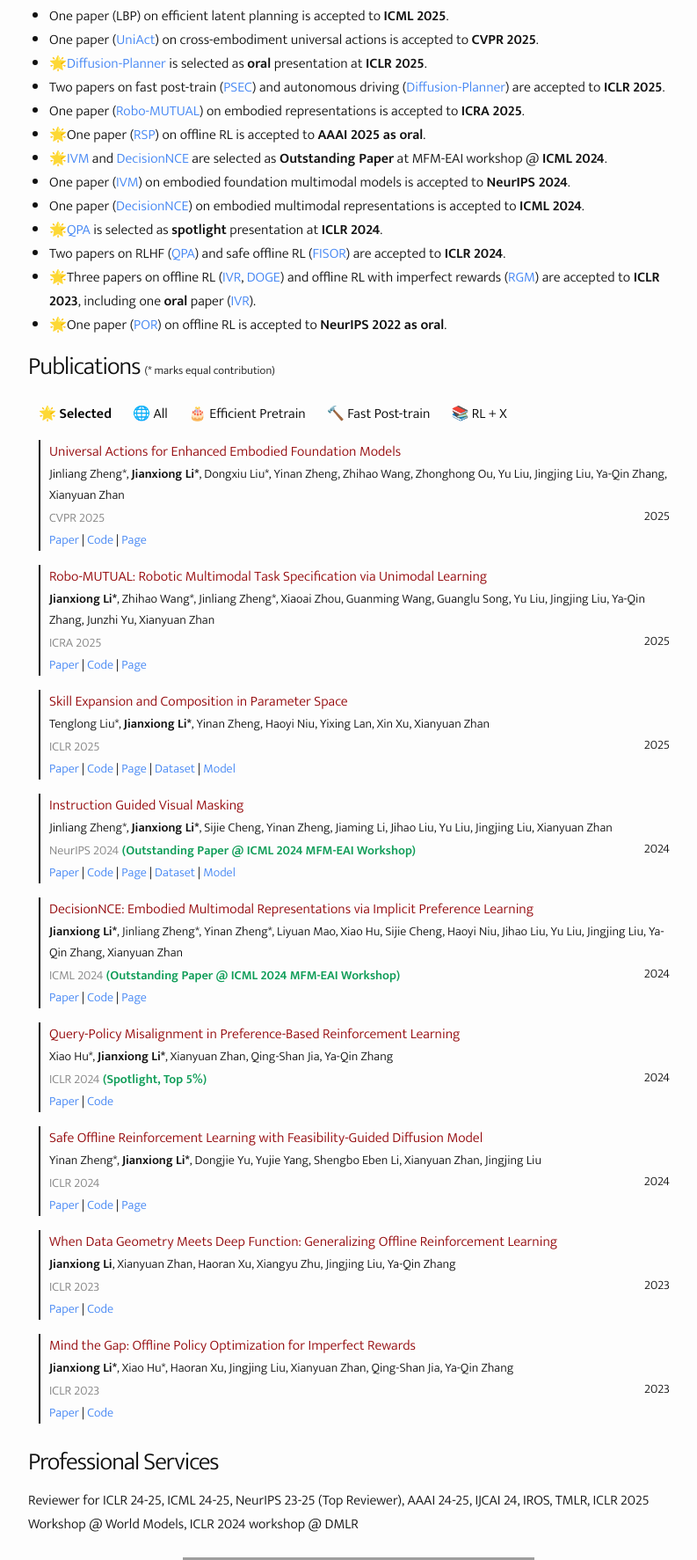
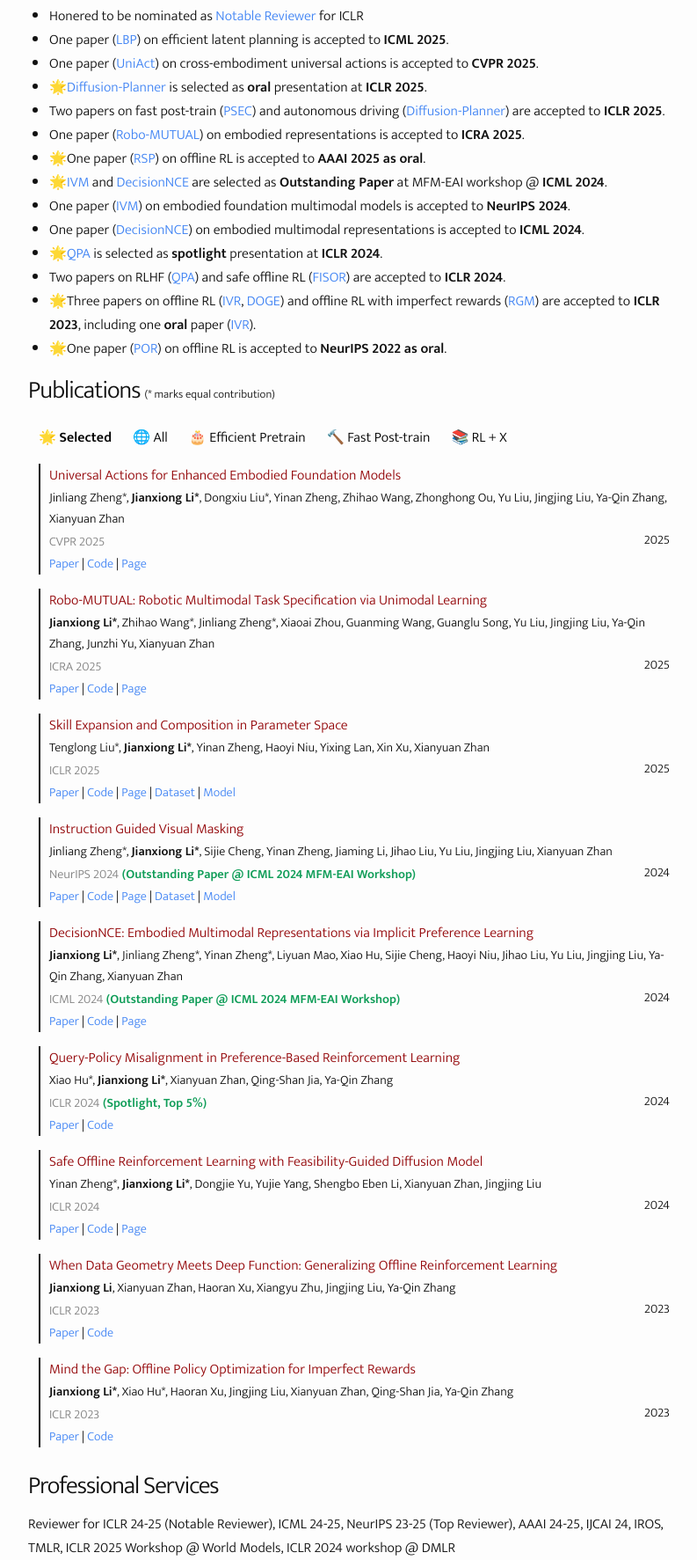
Before and after one commit to Facebear-ljx/Facebear-ljx.github.io, a plain HTML site: page index.html in a window 1280 px wide. Shown: the part 687-2460 px from the top of the page at 88% size, without its empty margins (232-1025 px from the left). Drawn offline with Linux system fonts and the light colour scheme; grey boxes are pictures that could not be loaded; a web font is replaced by a local one.

Commit message:
Update index.html

```diff
--- a/index.html
+++ b/index.html
@@ -94,7 +94,8 @@
         </header>
         <article class="post">
           <ul>
-            <li>One paper (LBP) on efficient latent planning is accepted to <strong>ICML 2025</strong>. </li>
+            <li>Honered to be nominated as <a href="https://iclr.cc/Conferences/2025/Reviewers">Notable Reviewer</a> for ICLR
+            <li>One paper (<a href="https://www.arxiv.org/abs/2505.06861">LBP</a>) on efficient latent planning is accepted to <strong>ICML 2025</strong>. </li>
             <li>One paper (<a href="https://arxiv.org/abs/2501.10105">UniAct</a>) on cross-embodiment universal actions is accepted to <strong>CVPR 2025</strong>. </li>
             <li>🌟<a href="https://zhengyinan-air.github.io/Diffusion-Planner/">Diffusion-Planner</a> is selected as <strong>oral</strong> presentation at <strong>ICLR 2025</strong>.</li>
             <li>Two papers on fast post-train (<a href="https://ltlhuuu.github.io/PSEC/">PSEC</a>) and autonomous driving (<a href="https://zhengyinan-air.github.io/Diffusion-Planner/">Diffusion-Planner</a>) are accepted to <strong>ICLR 2025</strong>. </li>
@@ -323,9 +324,9 @@
                 <!-- <span class="oral">(Spotlight, Top 5%)</span> -->
                 <span class="year">2025</span>
                 <span class="links">
-              <!-- <a href="https://arxiv.org/abs/2501.10105">Paper</a> | -->
-              <!-- <a href="https://github.com/2toinf/UniAct?tab=readme-ov-file">Code</a> | -->
-              <!-- <a href="https://2toinf.github.io/UniAct/">Page</a> -->
+              <a href="https://www.arxiv.org/abs/2505.06861">Paper</a> |
+              <a href="https://github.com/Dstate/LBP">Code</a> |
+              <a href="https://lbp-authors.github.io/">Page</a>
             </span>
           </li>
 
@@ -978,7 +979,7 @@
         <h1 class="post-title">Professional Services</h1>
         </header>
         <div class="post-content">
-        Reviewer for ICLR 24-25, ICML 24-25, NeurIPS 23-25 (Top Reviewer), AAAI 24-25, IJCAI 24, IROS, TMLR, ICLR 2025 Workshop @ World Models, ICLR 2024 workshop @ DMLR
+        Reviewer for ICLR 24-25 (Notable Reviewer), ICML 24-25, NeurIPS 23-25 (Top Reviewer), AAAI 24-25, IJCAI 24, IROS, TMLR, ICLR 2025 Workshop @ World Models, ICLR 2024 workshop @ DMLR
         </div>
       </article>
     </div>
```
